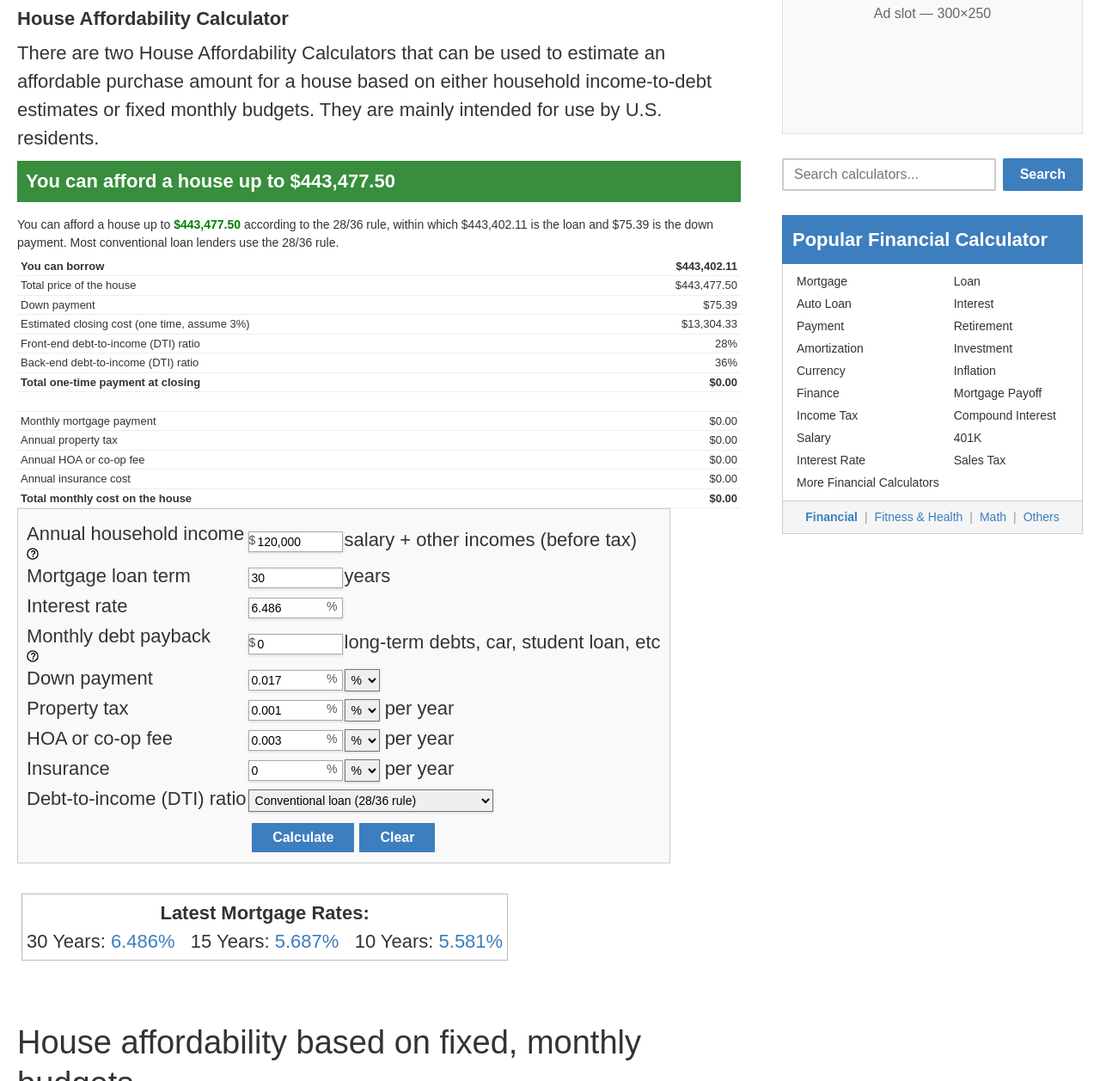
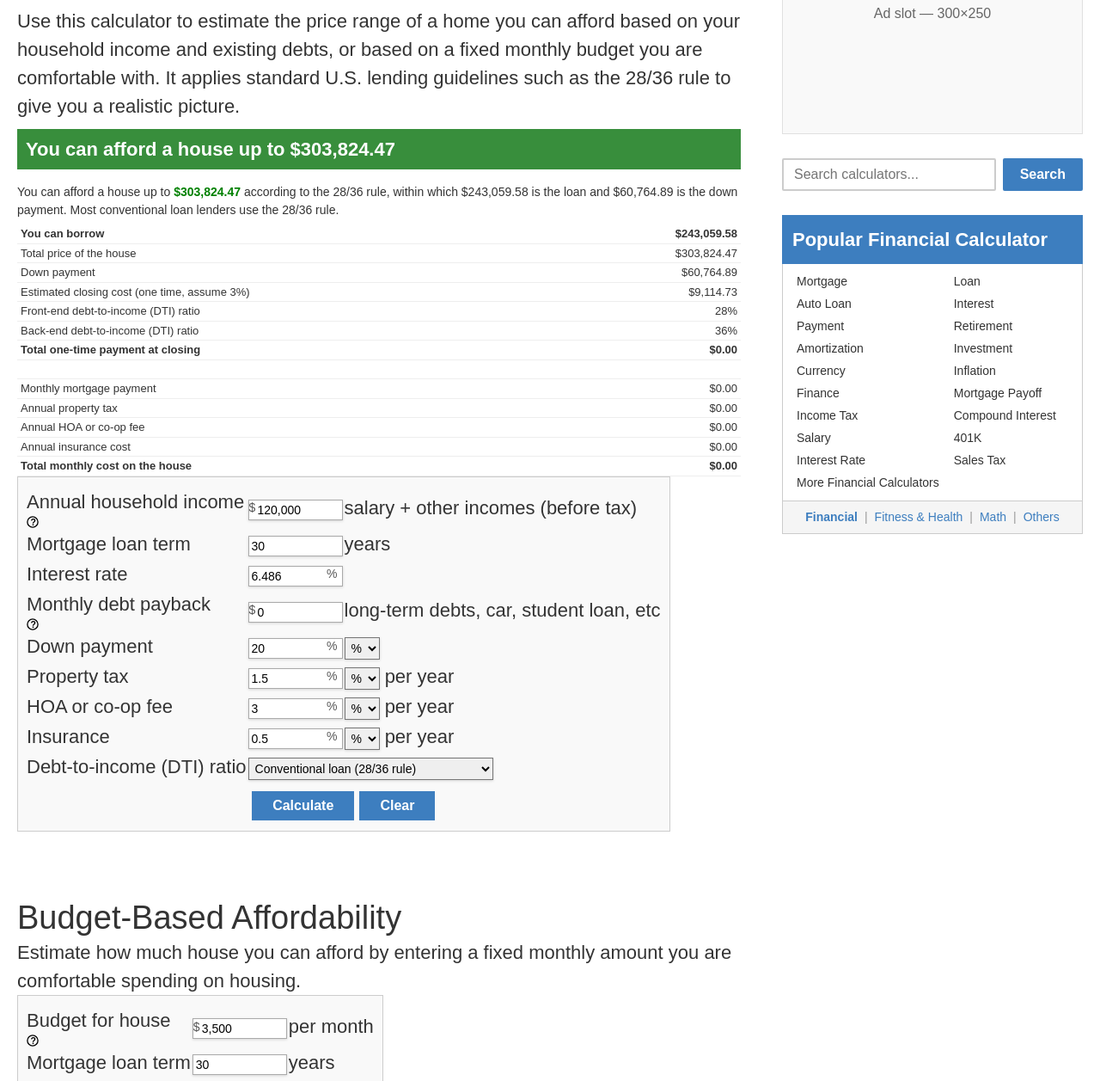
Before and after one commit to tgh101/calcify.ai, a website: page house-affordability-calculator.html in a window 1280 px wide. Shown: the part 196-1453 px from the top of the page at 86% size. Drawn offline with Linux system fonts and the light colour scheme.

Commit message:
fix(house-affordability): resolve 5 issues reported after initial implementation
- Issue 1: Remove corrupting cunitchange init calls for mode 1 inputs
- Issue 2: Zero fee percentages when coverFees is unchecked in mode 2
- Issue 3: Remove Latest Mortgage Rates widget from HTML
- Issue 4: Make result displays exclusive (hide one when other calculates)
- Issue 5: Merge duplicate titles, paraphrase descriptions

```diff
--- a/house-affordability-calculator.html
+++ b/house-affordability-calculator.html
@@ -314,10 +314,9 @@
               <span>house affordability calculator</span>
             </nav>
 
-            <h1 class="page-title">How Much House Can I Afford?</h1>
-            <h2 style="font-size:22px;font-weight:bold;margin:10px 0;">House Affordability Calculator</h2>
+            <h1 class="page-title">House Affordability Calculator</h1>
 
-            <p>There are two House Affordability Calculators that can be used to estimate an affordable purchase amount for a house based on either household income-to-debt estimates or fixed monthly budgets. They are mainly intended for use by U.S. residents.</p>
+            <p>Use this calculator to estimate the price range of a home you can afford based on your household income and existing debts, or based on a fixed monthly budget you are comfortable with. It applies standard U.S. lending guidelines such as the 28/36 rule to give you a realistic picture.</p>
 
             <!-- Mode 1 results -->
             <div id="results-container">
@@ -478,27 +477,12 @@
               </table>
             </form>
 
-            <!-- Latest Mortgage Rates widget -->
-            <div style="padding:10px 0px;text-align:center;">
-              <table align="center">
-                <tr>
-                  <td>
-                    <div style="border:1px solid #bbb;padding:5px;margin:3px;">
-                      <b>Latest Mortgage Rates:</b><br />
-                      30 Years: <a href="#" onclick="return setYearRate('6.486', '30');">6.486%</a> &nbsp;
-                      15 Years: <a href="#" onclick="return setYearRate('5.687', '15');">5.687%</a> &nbsp;
-                      10 Years: <a href="#" onclick="return setYearRate('5.581', '10');">5.581%</a>
-                    </div>
-                  </td>
-                </tr>
-              </table>
-            </div>
 
             <!-- Mode 2: Budget-Based -->
             <a name="budget-based"></a>
             <br />
-            <h2 style="margin-top:24px;">House affordability based on fixed, monthly budgets</h2>
-            <p>This is a separate calculator used to estimate house affordability based on monthly allocations of a fixed amount for housing costs.</p>
+            <h2 style="margin-top:24px;">Budget-Based Affordability</h2>
+            <p>Estimate how much house you can afford by entering a fixed monthly amount you are comfortable spending on housing.</p>
 
             <!-- Mode 2 results -->
             <div id="results-container2">
--- a/js/house-affordability-calculator.js
+++ b/js/house-affordability-calculator.js
@@ -580,6 +580,12 @@ function calculateAffordability() {
     : '—';
   const dtiBackDisplay = Math.round(dtiInfo.back * 100) + '%';
 
+  // ── Hide other calculator's results ──
+  const otherResults = el('results-container2');
+  if (otherResults) {
+    otherResults.style.display = 'none';
+  }
+
   // ── DOM updates ──
   const resultsContainer = el('results-container');
   if (resultsContainer) {
@@ -699,6 +705,14 @@ function calculateAffordabilityFromBudget() {
     (el('c2maintenance') ? el('c2maintenance').value : '1.5').replace(/,/g, '')
   );
 
+  // If fees are unchecked, zero out all fee percentages
+  if (!coverFees) {
+    taxPct = 0;
+    hoaPct = 0;
+    insPct = 0;
+    maintPct = 0;
+  }
+
   // Defaults
   if (isNaN(budget) || budget <= 0) {
     budget = 3500;
@@ -731,6 +745,12 @@ function calculateAffordabilityFromBudget() {
     budget, annualRate, loanTerm, downPct,
     coverFees, taxPct, hoaPct, insPct, maintPct
   );
+
+  // ── Hide other calculator's results ──
+  const otherResults = el('results-container');
+  if (otherResults) {
+    otherResults.style.display = 'none';
+  }
 
   // ── DOM updates (mode 2) ──
   const resultsContainer2 = el('results-container2');
@@ -885,11 +905,7 @@ function initHouseAffordabilityCalculator() {
     proComma2(id);
   });
 
-  // Initialize unit symbols
-  cunitchange('cdownpercent', 'p');
-  cunitchange('cpropertytax', 'p');
-  cunitchange('choa', 'p');
-  cunitchange('cinsurance', 'p');
+  // Initialize unit symbols for mode 2 only (mode 1 uses default html values)
   cunitchange('c2downpercent', 'p');
   cunitchange('c2propertytax', 'p');
   cunitchange('c2hoa', 'p');
```
